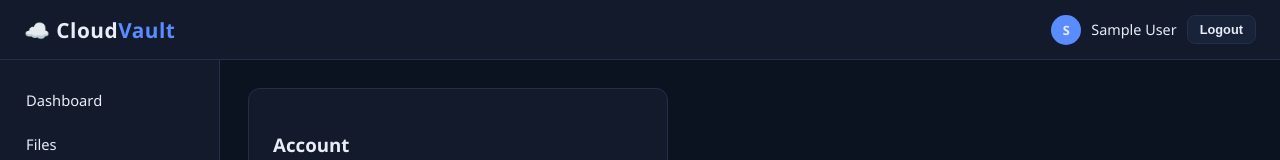
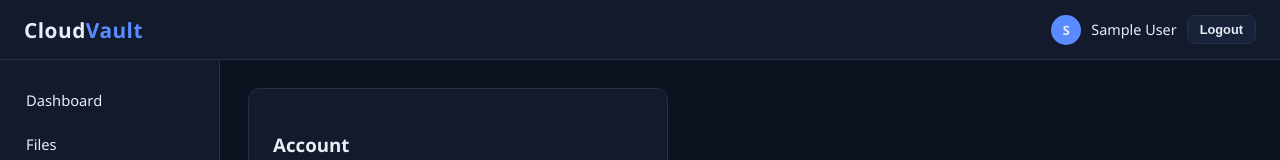
Before and after one commit to knowhacker545-coder/CloudVault, a plain HTML site: page client/settings.html in a window 1280 px wide. Shown: the top 160 px of the page. Drawn offline with Linux system fonts and the light colour scheme; sample sign-in values are in the browser's storage.

Commit message:
Update settings.html

```diff
--- a/client/settings.html
+++ b/client/settings.html
@@ -10,7 +10,7 @@
 <body>
   <div class="app-shell">
     <div class="topbar">
-      <div class="brand">☁️ Cloud<span>Vault</span></div>
+      <div class="brand">Cloud<span>Vault</span></div>
       <div class="user-pill">
         <div class="avatar" id="avatar-initial"></div>
         <span id="user-name"></span>
```
